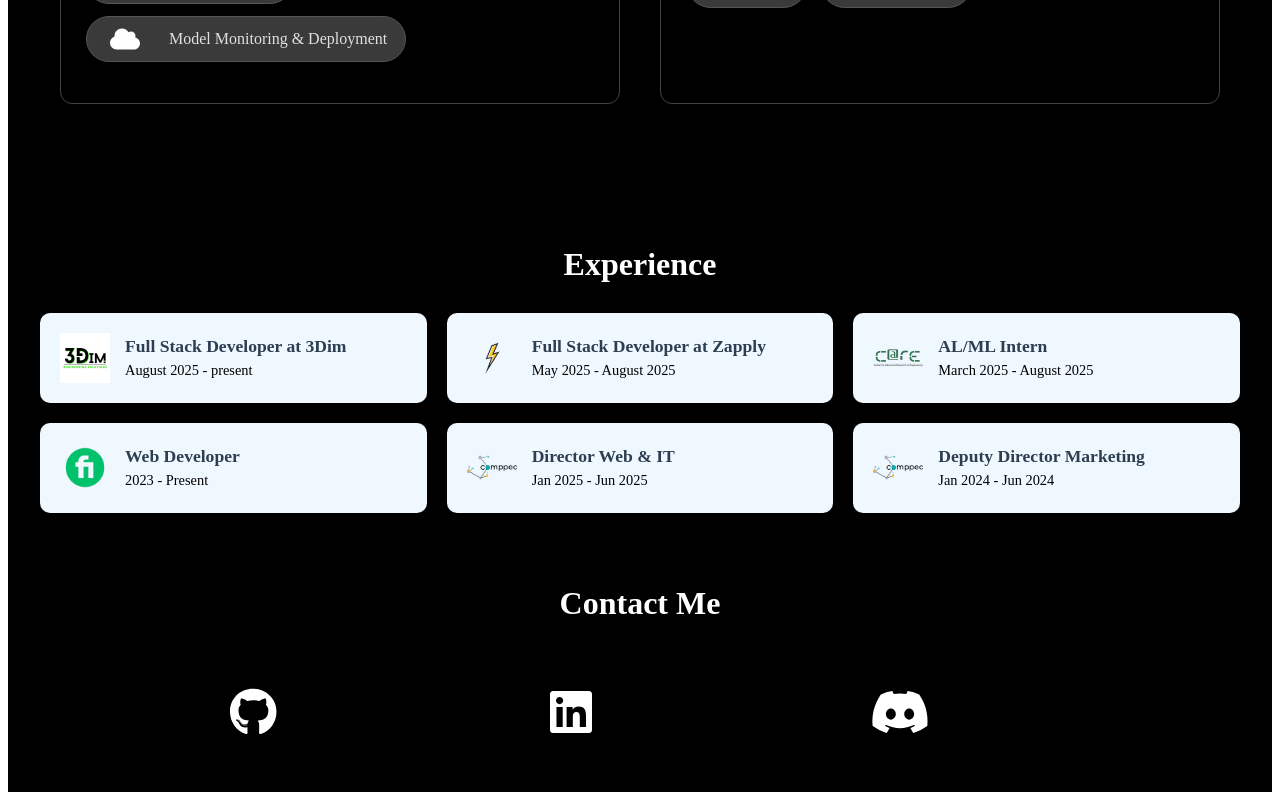
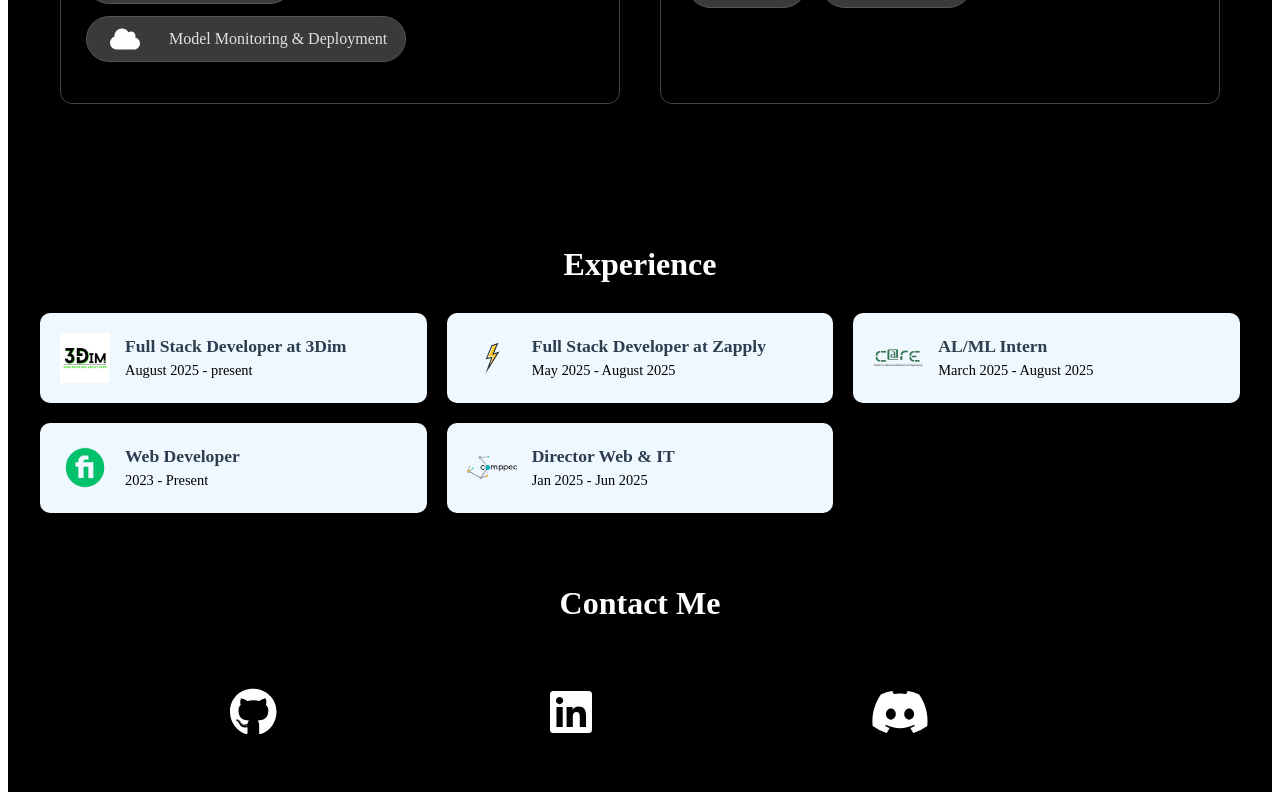
Before and after one commit to aliyan16/aliyan16.github.io, a React (Create React App) app in the folder aliyanportfolio/: page / in a window 1280 px wide. Shown: the part 2183-2983 px from the top of the page. Built offline with nearby package versions, Linux system fonts and the light colour scheme.

Commit message:
random change

```diff
--- a/aliyanportfolio/src/components/Experience.js
+++ b/aliyanportfolio/src/components/Experience.js
@@ -56,7 +56,7 @@ function Experience() {
                     </div>
                 </div>
 
-                <div className="experience-card">
+                {/* <div className="experience-card">
                     <div className="experience-content">
                         <img src={ComppecImg} alt="Comppec" className="experience-icon" />
                         <div className="experience-details">
@@ -64,7 +64,7 @@ function Experience() {
                             <p>Jan 2024 - Jun 2024</p>
                         </div>
                     </div>
-                </div>
+                </div> */}
 
             </div>
         </div>
```
